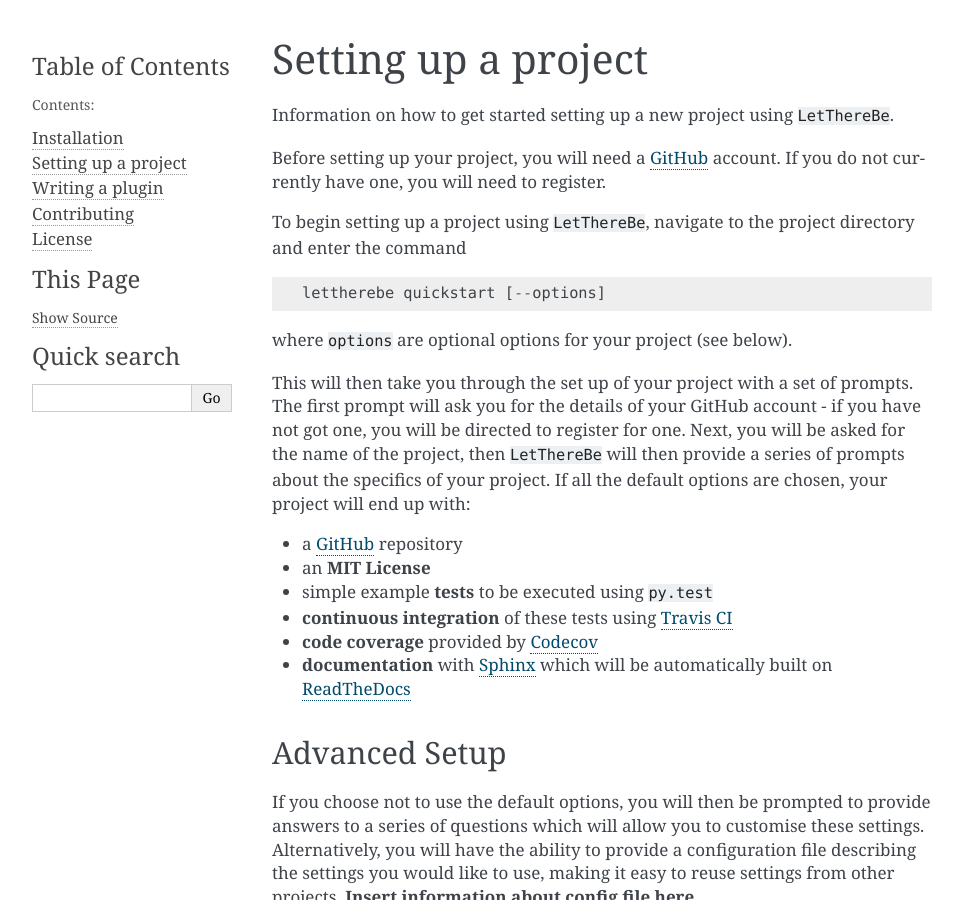
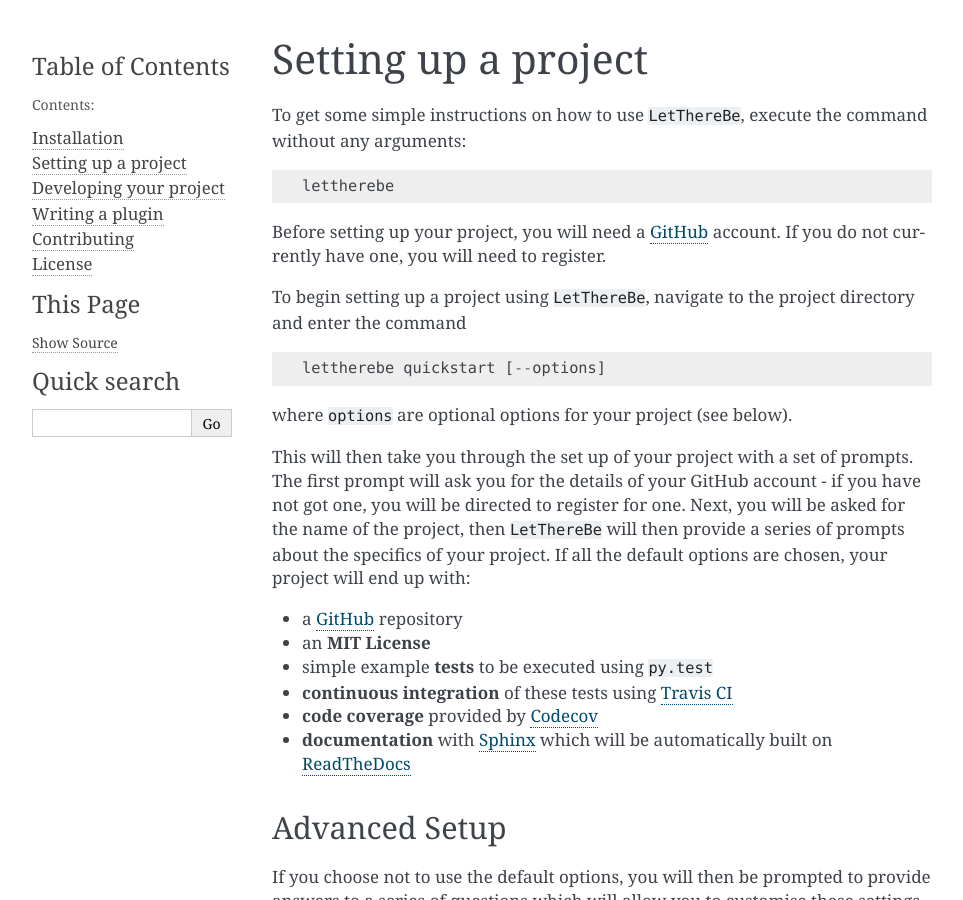
Before and after one commit to LetThereBe/lettherebe, a Sphinx documentation site: the page built from docs/project_setup.rst, in a window 1280 px wide and 900 px high. Shown: the whole window, without its empty margins (148-1111 px from the left). Built offline with Sphinx 7.4.7, drawn with Linux system fonts in a browser that asks for light colours.

```diff
--- a/docs/contributing.rst
+++ b/docs/contributing.rst
@@ -1,4 +1,6 @@
 Contributing
 ============
 
-To contribute to ``LetThereBe``, please submit a pull request. We ask that you ensure that the code is covered by unit tests and documentation and that the code style is consistent with that used elsewhere in the project. Note that any contributed code will be covered by the :ref:`project license <license>`.
+To contribute to ``LetThereBe``, please submit a pull request. We ask that you ensure that the code is covered by unit tests and documentation and that the code style is consistent with that used elsewhere in the project.
+
+Note that any contributed code will be covered by the :ref:`project license <license>`.
--- a/docs/index.rst
+++ b/docs/index.rst
@@ -6,7 +6,7 @@
 Welcome to LetThereBe's documentation!
 ======================================
 
-LetThereBe automates the creation of a software project for collaborative development across any discipline to support best practice. It lowers the barrier for good practice development by providing an extension to `GitHub <https://github.com>`_ to generate an immediately usable project structure automatically.
+``LetThereBe`` automates the creation of a software project for collaborative development across any discipline to support best practice. It lowers the barrier for good practice development by providing an extension to `GitHub <https://github.com>`_ to generate an immediately usable project structure automatically.
 
 .. toctree::
    :maxdepth: 1
--- a/docs/project_setup.rst
+++ b/docs/project_setup.rst
@@ -1,7 +1,11 @@
 Setting up a project
 ====================
 
-Information on how to get started setting up a new project using ``LetThereBe``.
+To get some simple instructions on how to use ``LetThereBe``, execute the command without any arguments:
+
+::
+
+    lettherebe
 
 Before setting up your project, you will need a `GitHub <https://github.com>`_ account. If you do not currently have one, you will need to register.
 
```
Also changed, not shown: other parts of docs/index.rst (+1 -0 lines), docs/improve.rst (added, +19 -0 lines), docs/installation.rst (+18 -0 lines), 1 other file.
